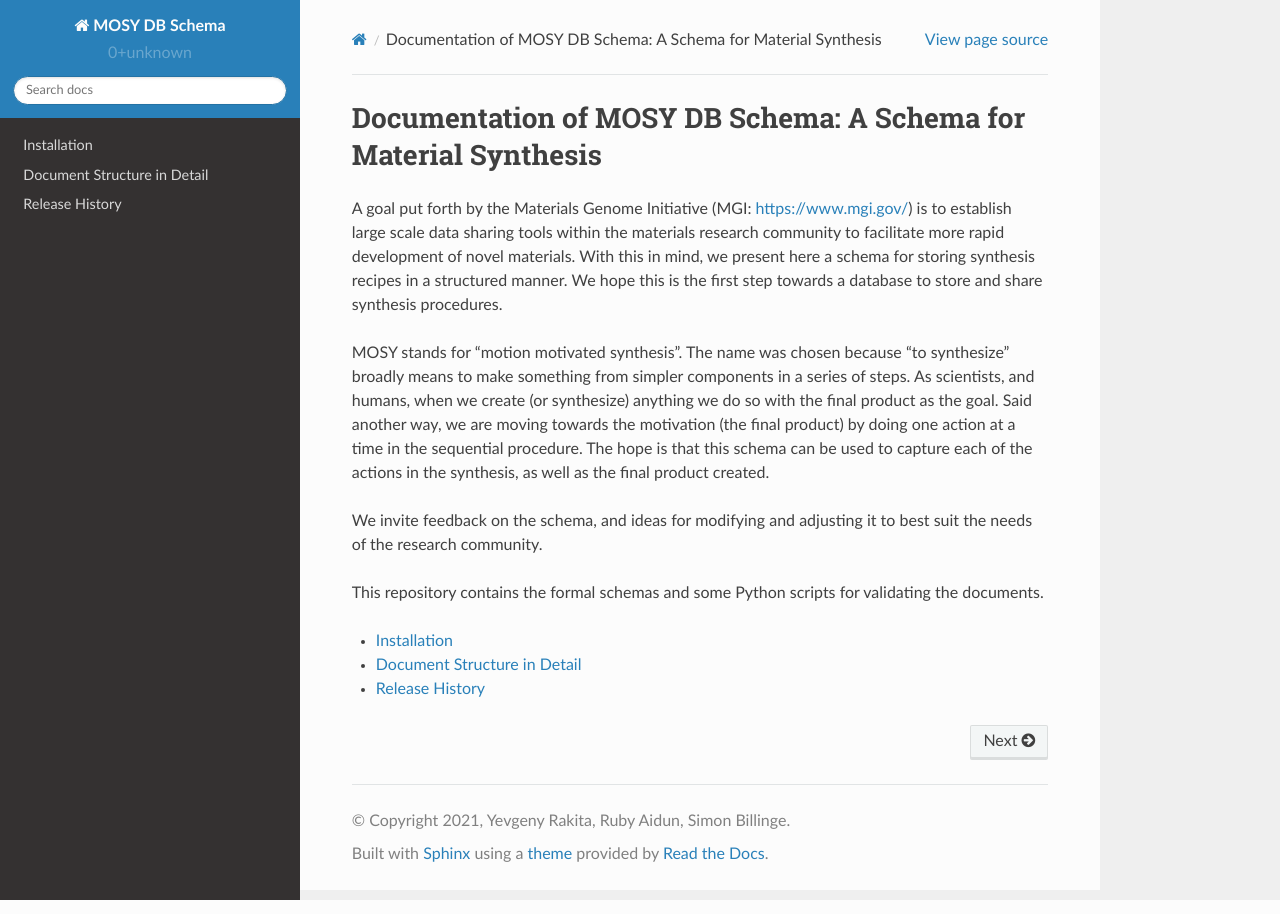
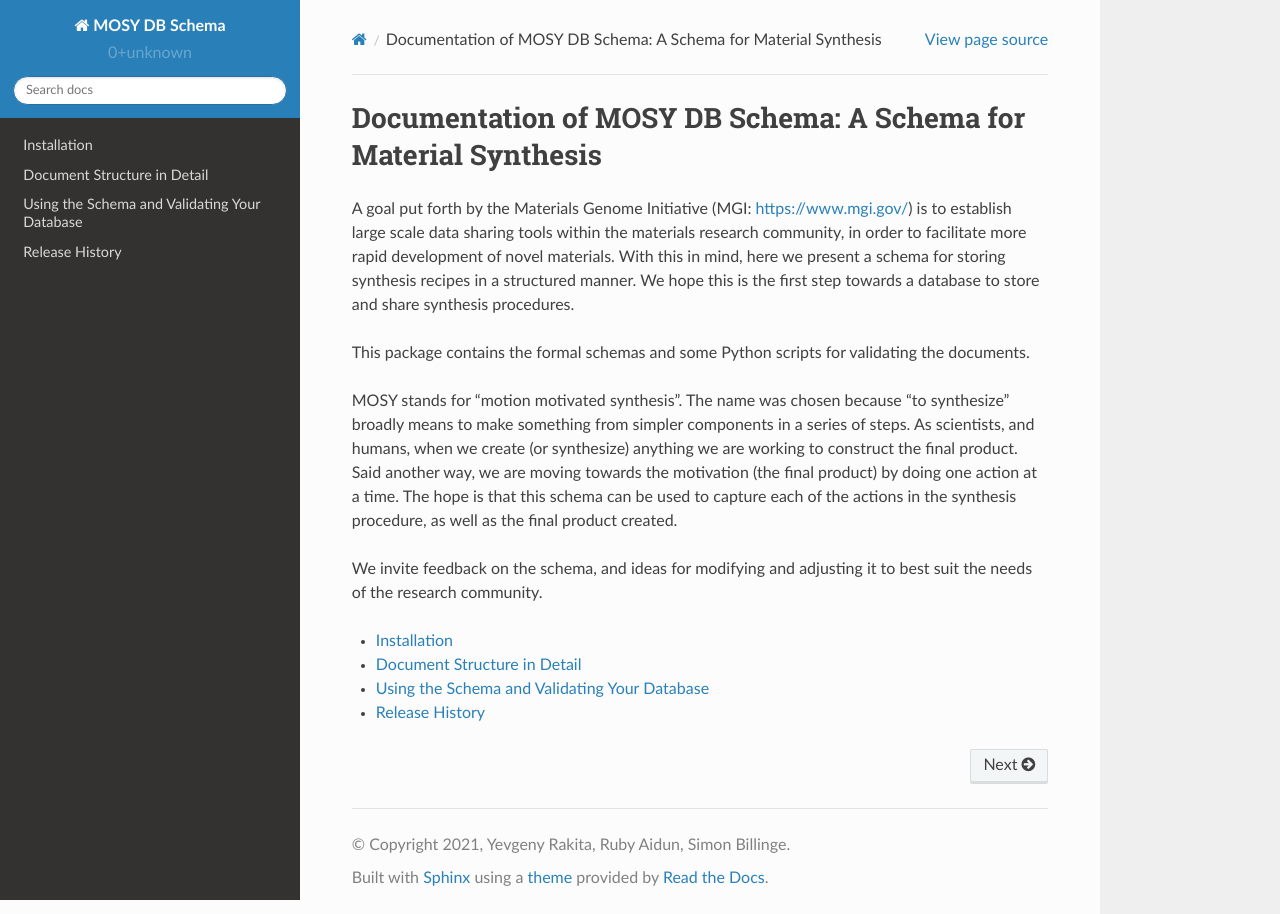
Before and after one commit to GENESIS-EFRC/mosydb-schema, a Sphinx documentation site: the page built from docs/source/index.rst, in a window 1280 px wide. Built offline with Sphinx 7.4.7 and the Read the Docs theme 2.0.0, drawn with Linux system fonts in a browser that asks for light colours.

Commit message:
editing the docs for grammar and understanding, updating installation and usage

```diff
--- a/docs/source/index.rst
+++ b/docs/source/index.rst
@@ -7,24 +7,26 @@
 Documentation of MOSY DB Schema: A Schema for Material Synthesis
 ================================================================
 A goal put forth by the Materials Genome Initiative (MGI: https://www.mgi.gov/) is to establish large scale data
-sharing tools within the materials research community to facilitate more rapid development of novel materials.
-With this in mind, we present here a schema for storing synthesis recipes in a structured manner. We hope this
+sharing tools within the materials research community, in order to facilitate more rapid development of novel materials.
+With this in mind, here we present a schema for storing synthesis recipes in a structured manner. We hope this
 is the first step towards a database to store and share synthesis procedures.
+
+This package contains the formal schemas and some Python scripts for validating the documents.
 
 MOSY stands for "motion motivated synthesis". The name was chosen because "to synthesize" broadly means
 to make something from simpler components in a series of steps. As scientists, and humans, when we create (or synthesize)
-anything we do so with the final product as the goal. Said another way, we are moving towards the motivation (the final
-product) by doing one action at a time in the sequential procedure. The hope is that this schema can be used to capture each of
-the actions in the synthesis, as well as the final product created.
+anything we are working to construct the final product. Said another way, we are moving towards the motivation (the final
+product) by doing one action at a time. The hope is that this schema can be used to capture each of
+the actions in the synthesis procedure, as well as the final product created.
 
 We invite feedback on the schema, and ideas for modifying and adjusting it to best suit the needs of the
 research community.
 
-This repository contains the formal schemas and some Python scripts for validating the documents.
 
 .. toctree::
    :maxdepth: 2
 
    install
    schema
+   usage
    release-history
--- a/docs/source/install.rst
+++ b/docs/source/install.rst
@@ -1,3 +1,7 @@
 ************
 Installation
 ************
+
+To install from PyPi, using pip::
+
+    $ pip install mosydb-schema
--- /dev/null
+++ b/docs/source/usage.rst
@@ -0,0 +1,5 @@
+=============================================
+Using the Schema and Validating Your Database
+=============================================
+
+Once you have installed the package, to validate any document database you create against the schema::
```
